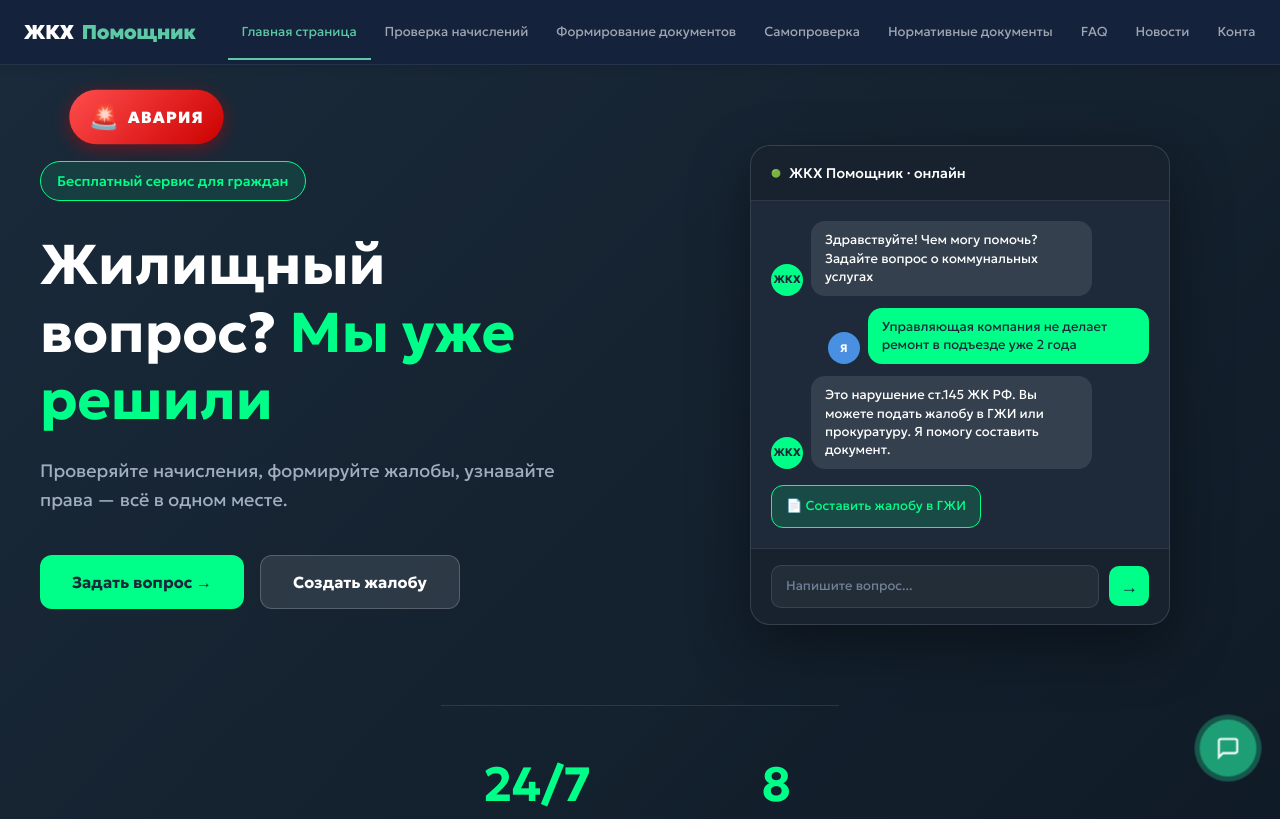
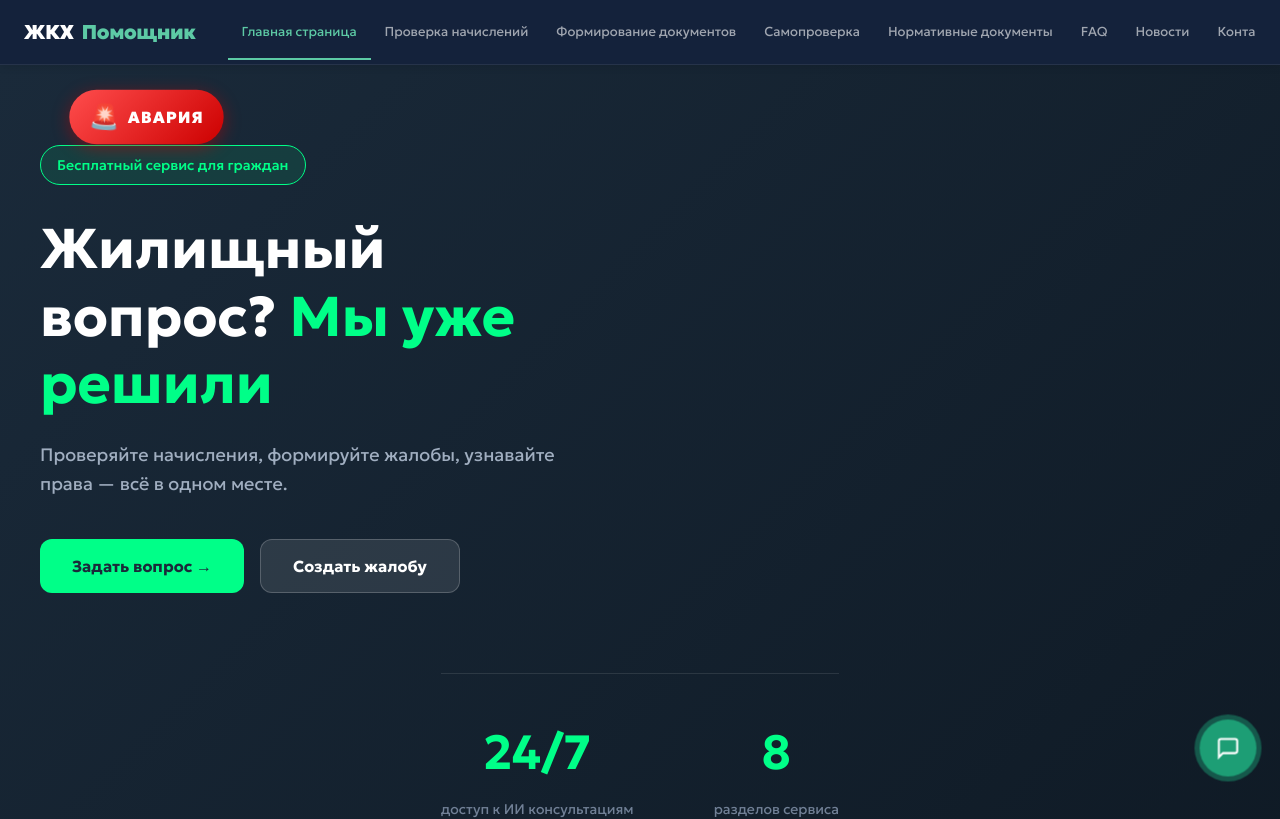
Before and after one commit to satret/zhkh-project, a React (Vite) app in the folder frontend/: page / in a window 1280 px wide. Shown: the top 819 px of the page. Built offline with nearby package versions, Linux system fonts and the light colour scheme.

Commit message:
fix mainpage

```diff
--- a/frontend/src/pages/MainPage.jsx
+++ b/frontend/src/pages/MainPage.jsx
@@ -46,46 +46,7 @@ export default function HomePage({ onPageChange }) {
           </div>
 
           {/* ПРАВАЯ ЧАСТЬ - ЧАТ */}
-          <div className="hero-chat-mockup">
-            <div className="chat-mockup-window">
-              <div className="chat-mockup-header">
-                <span className="chat-dot">🟢</span>
-                <span className="chat-title">ЖКХ Помощник · онлайн</span>
-              </div>
 
-              <div className="chat-mockup-messages">
-                <div className="chat-message chat-message-bot">
-                  <div className="message-avatar">ЖКХ</div>
-                  <div className="message-text">
-                    Здравствуйте! Чем могу помочь? Задайте вопрос о коммунальных услугах
-                  </div>
-                </div>
-
-                <div className="chat-message chat-message-user">
-                  <div className="message-text">
-                    Управляющая компания не делает ремонт в подъезде уже 2 года
-                  </div>
-                  <div className="message-avatar user-avatar">Я</div>
-                </div>
-
-                <div className="chat-message chat-message-bot">
-                  <div className="message-avatar">ЖКХ</div>
-                  <div className="message-text">
-                    Это нарушение ст.145 ЖК РФ. Вы можете подать жалобу в ГЖИ или прокуратуру. Я помогу составить документ.
-                  </div>
-                </div>
-
-                <div className="chat-action-button">
-                  📄 Составить жалобу в ГЖИ
-                </div>
-              </div>
-
-              <div className="chat-mockup-input">
-                <div className="input-placeholder">Напишите вопрос...</div>
-                <button className="send-button">→</button>
-              </div>
-            </div>
-          </div>
         </div>
 
         <div className="hero-stats">
```
